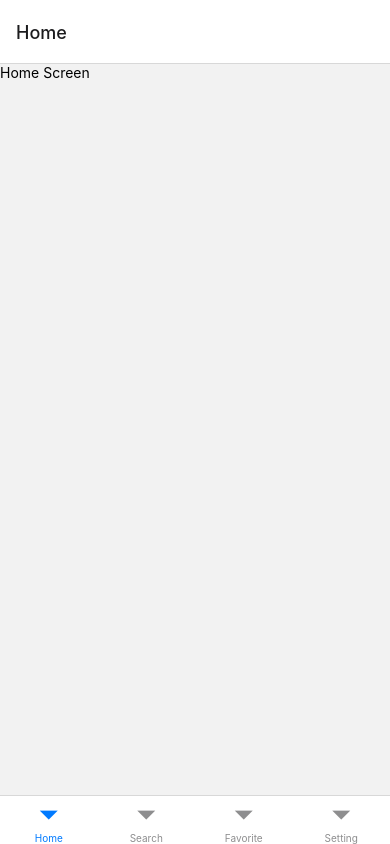
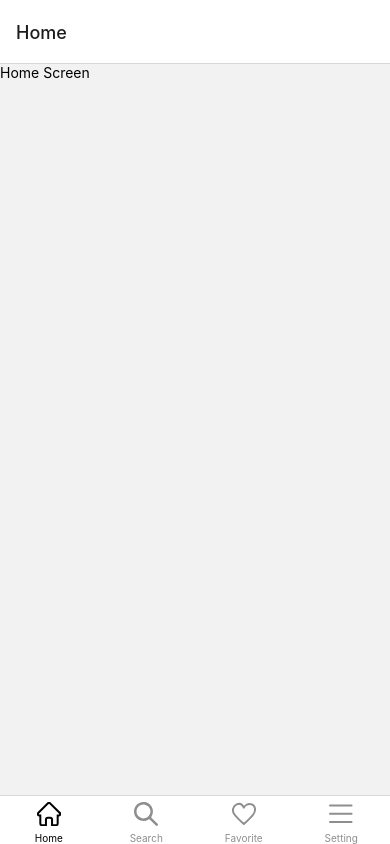
Before and after one commit to mycvlnn/react-native-shoes-store, a React Native app: screen /BottomTab in a window 390 px wide. Built offline with nearby package versions, Linux system fonts and the light colour scheme.

Commit message:
feat: config react-native-svg

```diff
--- a/package.json
+++ b/package.json
@@ -23,7 +23,8 @@
     "react-native-gesture-handler": "^2.5.0",
     "react-native-reanimated": "^2.9.1",
     "react-native-safe-area-context": "^4.3.1",
-    "react-native-screens": "^3.14.0"
+    "react-native-screens": "^3.14.0",
+    "react-native-svg": "^12.3.0"
   },
   "devDependencies": {
     "@babel/core": "^7.12.9",
--- /dev/null
+++ b/src/assets/Icons/FavoriteIcon.tsx
@@ -0,0 +1,29 @@
+import React from 'react'
+import Svg, { Path } from 'react-native-svg'
+import { tabBarTintColor } from '~/constants'
+
+interface Props {
+  size?: number
+  color?: string
+  strokeWidth?: number
+}
+
+const FavoriteOutline: React.FC<Props> = ({
+  size = 24,
+  color = tabBarTintColor,
+  strokeWidth = 2,
+}) => {
+  return (
+    <Svg width={size} height={size} viewBox="0 0 25 23" fill="none">
+      <Path
+        d="M2.4 11.733C-.089 8.311.74 3.177 4.886 1.466c4.147-1.71 6.635 1.711 7.464 3.423.83-1.712 4.146-5.134 8.293-3.423 4.146 1.711 4.146 6.845 1.658 10.267C19.814 15.155 12.351 22 12.351 22s-7.464-6.845-9.952-10.267z"
+        stroke={color}
+        strokeWidth={strokeWidth}
+        strokeLinecap="round"
+        strokeLinejoin="round"
+      />
+    </Svg>
+  )
+}
+
+export default FavoriteOutline
--- /dev/null
+++ b/src/assets/Icons/HomeIcon.tsx
@@ -0,0 +1,31 @@
+import React from 'react'
+import Svg, { Path, Defs, G, Rect, ClipPath } from 'react-native-svg'
+import { tabBarTintColor } from '~/constants'
+
+interface Props {
+  size?: number
+  background?: string
+  color?: string
+}
+
+/** icon home, outline */
+const HomeOutlineIcon: React.FC<Props> = ({ size = 24, color = tabBarTintColor }) => {
+  return (
+    <Svg width={`${size}`} height={`${size}`} viewBox="0 0 24 24" fill="none">
+      <G clipPath="url(#clip0)">
+        <Path
+          d="M22.8218 10.9688C22.8218 10.9688 22.8218 10.9688 22.8218 10.9689C22.8218 10.9689 22.8218 10.9689 22.8218 10.9689L22.8218 10.9689L22.8218 10.9689L22.8219 10.9689L22.8219 10.9689C22.8219 10.9689 22.8219 10.969 22.8219 10.969C22.8219 10.969 22.8219 10.969 22.8219 10.969C23.3891 11.5377 23.3888 12.4637 22.8211 13.032C22.544 13.309 22.1799 13.4597 21.7889 13.4597H21.4271H20.6771V14.2097V21.4144C20.6771 22.4257 19.853 23.25 18.8411 23.25H15.0578V17.6484C15.0578 16.5837 14.1928 15.7187 13.128 15.7187H10.8689C9.80407 15.7187 8.93911 16.5837 8.93911 17.6484V23.25H5.15579C4.14391 23.25 3.31979 22.4257 3.31979 21.4144V14.2097V13.4597H2.56979H2.18176L2.16401 13.458L2.14363 13.4571C1.77632 13.4413 1.43551 13.2917 1.1758 13.0319L1.17568 13.0317C0.608479 12.4645 0.607332 11.5399 1.17299 10.9709L1.17938 10.9645L1.1833 10.9605L1.18362 10.9601L10.9663 1.17761L10.436 0.647278L10.9663 1.17761C11.2432 0.900754 11.6072 0.75 11.9984 0.75C12.3895 0.75 12.7535 0.90084 13.0302 1.17767L13.0304 1.1778L22.8218 10.9688ZM22.8218 10.9688L22.8218 10.9688L22.8217 10.9688C22.8217 10.9688 22.8218 10.9688 22.8218 10.9688ZM22.8217 10.9687C22.8217 10.9687 22.8217 10.9687 22.8217 10.9687C22.8217 10.9688 22.8217 10.9688 22.8217 10.9688L22.8217 10.9687ZM22.8217 10.9687L22.8216 10.9687L22.8216 10.9687M22.8217 10.9687C22.8216 10.9687 22.8216 10.9687 22.8216 10.9687M22.8216 10.9687C22.8216 10.9687 22.8216 10.9687 22.8216 10.9687"
+          stroke={`${color}`}
+          strokeWidth="2"
+        />
+      </G>
+      <Defs>
+        <ClipPath id="clip0">
+          <Rect width="24" height="24" fill="white" />
+        </ClipPath>
+      </Defs>
+    </Svg>
+  )
+}
+
+export default HomeOutlineIcon
--- /dev/null
+++ b/src/assets/Icons/MenuBarIcon.tsx
@@ -0,0 +1,31 @@
+import React from 'react'
+import Svg, { Path } from 'react-native-svg'
+import { tabBarTintColor } from '~/constants'
+
+interface ISize {
+  size?: number
+  background?: string
+  color?: string
+  strokeWidth?: number
+}
+
+/** icon menu 3 gach ngang */
+const MenuBarIcon: (props: ISize) => React.ReactElement = ({
+  size = 24,
+  background = 'none',
+  color = tabBarTintColor,
+  strokeWidth = 2,
+}) => {
+  return (
+    <Svg width={`${size}`} height={`${size}`} viewBox="0 0 24 19" fill={`${background}`}>
+      <Path
+        stroke={color}
+        strokeWidth={strokeWidth}
+        strokeLinecap="round"
+        d="M1 1h21.565M1 9.208h21.565M1 17.415h21.565"
+      />
+    </Svg>
+  )
+}
+
+export default MenuBarIcon
--- /dev/null
+++ b/src/assets/Icons/SearchIcon.tsx
@@ -0,0 +1,27 @@
+import React from 'react'
+import Svg, { Path } from 'react-native-svg'
+import { tabBarTintColor } from '~/constants'
+
+interface ISize {
+  size?: number
+  background?: string
+  color?: string
+}
+
+/** icon search: kính lúp */
+const SearchIcon: (props: ISize) => React.ReactElement = ({
+  size = 24,
+  background = 'none',
+  color = tabBarTintColor,
+}) => {
+  return (
+    <Svg width={size} height={size} viewBox="0 0 19 19" fill={background}>
+      <Path
+        d="M18.7071 17.2685C18.8946 17.4558 19 17.71 19 17.975C19 18.24 18.8946 18.4941 18.7071 18.6815C18.5195 18.8688 18.2652 18.9741 18 18.9741C17.7347 18.9741 17.4804 18.8688 17.2928 18.6815L12.3999 13.7996C12.299 13.7065 12.1703 13.6489 12.0336 13.6356C11.8969 13.6223 11.7595 13.654 11.6425 13.7259C11.508 13.8267 11.3669 13.9184 11.2202 14.0005C9.78819 14.8177 8.12646 15.1406 6.49223 14.9191C4.858 14.6977 3.34238 13.9443 2.17994 12.7754C1.0175 11.6066 0.273048 10.0876 0.0617955 8.45346C-0.149457 6.81931 0.184294 5.16115 1.01135 3.7356C1.83841 2.31006 3.11265 1.19661 4.63693 0.567566C6.16121 -0.0614748 7.85053 -0.171028 9.44341 0.255857C11.0363 0.682742 12.4439 1.62226 13.4485 2.92902C14.4531 4.23578 14.9986 5.83692 15.0005 7.48464C15.0041 8.79653 14.6595 10.0859 14.0018 11.2214C13.9269 11.3578 13.8441 11.4897 13.7538 11.6165C13.6757 11.7329 13.6391 11.8723 13.6501 12.012C13.661 12.1518 13.7188 12.2837 13.8142 12.3866L18.7071 17.2685ZM7.50028 12.9826C8.58893 12.9839 9.65348 12.6626 10.5593 12.0593C11.4651 11.456 12.1715 10.5978 12.589 9.59327C13.0066 8.58876 13.1165 7.48309 12.9049 6.41615C12.6933 5.34921 12.1698 4.36894 11.4005 3.59937C10.6311 2.8298 9.65063 2.3055 8.583 2.09282C7.51536 1.88014 6.40859 1.98862 5.40268 2.40455C4.39677 2.82048 3.53694 3.52516 2.93198 4.42944C2.32702 5.33372 2.00411 6.39696 2.00411 7.48464C2.00411 8.94163 2.58295 10.339 3.61349 11.3699C4.64403 12.4008 6.04199 12.9808 7.50028 12.9826Z"
+        fill={color}
+      />
+    </Svg>
+  )
+}
+
+export default SearchIcon
--- /dev/null
+++ b/src/assets/Icons/index.ts
@@ -0,0 +1,6 @@
+import HomeOutlineIcon from './HomeIcon'
+import MenuBarIcon from './MenuBarIcon'
+import SearchIcon from './SearchIcon'
+import FavoriteOutline from './FavoriteIcon'
+
+export { HomeOutlineIcon, FavoriteOutline, MenuBarIcon, SearchIcon }
--- /dev/null
+++ b/src/constants/colors.ts
@@ -0,0 +1,3 @@
+export const tabBarTintColor = '#C7C9D9'
+
+export const tabBarActiveTintColor = '#000'
--- /dev/null
+++ b/src/constants/index.ts
@@ -0,0 +1 @@
+export * from './colors'
--- a/src/navigations/BottomTabNavigator.tsx
+++ b/src/navigations/BottomTabNavigator.tsx
@@ -6,16 +6,37 @@ import Home from '~/views/Home'
 import Favorites from '~/views/Favorites'
 import Search from '~/views/Search'
 import Setting from '~/views/Setting'
+import { FavoriteOutline, HomeOutlineIcon, MenuBarIcon, SearchIcon } from '~/assets/Icons'
+import { tabBarActiveTintColor } from '~/constants'
 
 const BottomTab = createBottomTabNavigator<BottomTabParamList>()
 
 const BottomTabNavigator = () => {
   return (
-    <BottomTab.Navigator initialRouteName="Home">
-      <BottomTab.Screen name="Home" component={Home} />
-      <BottomTab.Screen name="Search" component={Search} />
-      <BottomTab.Screen name="Favorite" component={Favorites} />
-      <BottomTab.Screen name="Setting" component={Setting} />
+    <BottomTab.Navigator
+      initialRouteName="Home"
+      screenOptions={{ tabBarActiveTintColor: tabBarActiveTintColor }}
+    >
+      <BottomTab.Screen
+        name="Home"
+        component={Home}
+        options={{ tabBarIcon: ({ color }) => <HomeOutlineIcon color={color} /> }}
+      />
+      <BottomTab.Screen
+        name="Search"
+        component={Search}
+        options={{ tabBarIcon: ({ color }) => <SearchIcon color={color} /> }}
+      />
+      <BottomTab.Screen
+        name="Favorite"
+        component={Favorites}
+        options={{ tabBarIcon: ({ color }) => <FavoriteOutline color={color} /> }}
+      />
+      <BottomTab.Screen
+        name="Setting"
+        component={Setting}
+        options={{ tabBarIcon: ({ color }) => <MenuBarIcon color={color} /> }}
+      />
     </BottomTab.Navigator>
   )
 }
```
